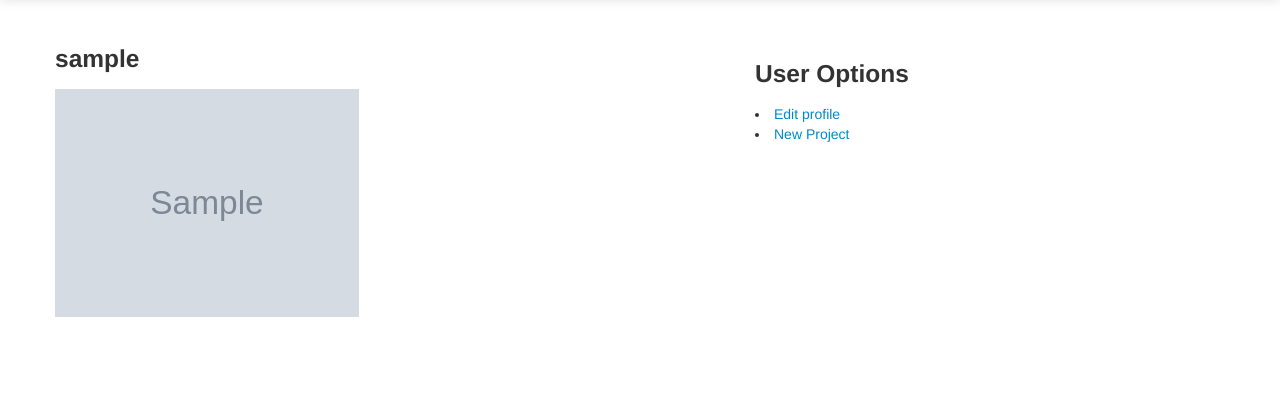
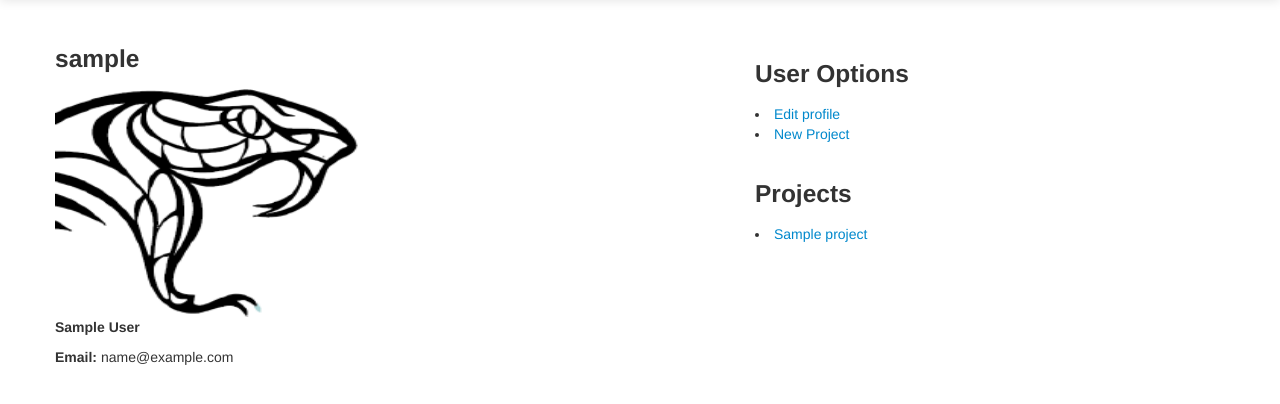
Before and after one commit to basilisk-pm/basilisk, a Django app: page /profiles/ in a window 1280 px wide. Shown: the part 41-445 px from the top of the page. Run offline with Django 3.2, Linux system fonts and the light colour scheme; a user stored in the database is signed in; tables that the repository leaves empty hold one stand-in row (values such as "Sample post"); grey boxes marked "Sample" are stand-in pictures.

Commit message:
Updating user profile page

```diff
--- a/basilisk_pm/profiles/views.py
+++ b/basilisk_pm/profiles/views.py
@@ -7,12 +7,14 @@ from django.contrib.auth import logout
 from django.template import RequestContext, loader
 from profiles.models import UserProfile
 from django.contrib.auth.models import User
+from projects.models import Project
 
 @login_required
 def index(request):
     template = loader.get_template('profiles.html')
     context = RequestContext(request, {})
-    context['userpicture'] = UserProfile.objects.get(user=User.objects.get(username=request.user.username)).picture
+    context['userprofile'] = UserProfile.objects.get(user=User.objects.get(username=request.user.username))
+    context['projects'] = Project.objects.filter(owner=request.user.id)
     return HttpResponse(template.render(context))
 
 def register(request):
--- a/basilisk_pm/templates/profiles.html
+++ b/basilisk_pm/templates/profiles.html
@@ -6,17 +6,24 @@
   <div class="row voffset4">
     <div class="span5">
       <h3>{{ user.username }}</h3>
-      {% if userpicture %}
-         <img src="/{{ userpicture }}" alt="Uploaded profile picture" style="width:304px;height:228px">
+      {% if userprofile.userpicture %}
+         <img src="/{{ userprofile.userpicture }}" alt="Uploaded profile picture" style="width:304px;height:228px">
       {% else %}
 	 <img src="{{ STATIC_URL }}/img/default_profile.gif" alt="Profile picture" style="width:304px;height:228px">
       {% endif %}
       <br>
+      <p><b> {{ userprofile.user.first_name }} {{ userprofile.user.last_name }} </b></p>
+      <p><b>Email:</b> {{ userprofile.user.email }}</p>
     </div>
     <div class="span4 offset2 voffset3">
       <h3>User Options</h4>
       <li><a href=" /profiles/edit">Edit profile</a></li>
       <li><a href="/projects/new-project/">New Project </a></li>
+      <br>
+      <h3>Projects</h3>
+       {% for project in projects %}
+         <li><a href="/projects/{{ project.id }}/"> {{ project }} </a> </li>
+       {% endfor %}
     </div>
   </div>
 </div>
```
